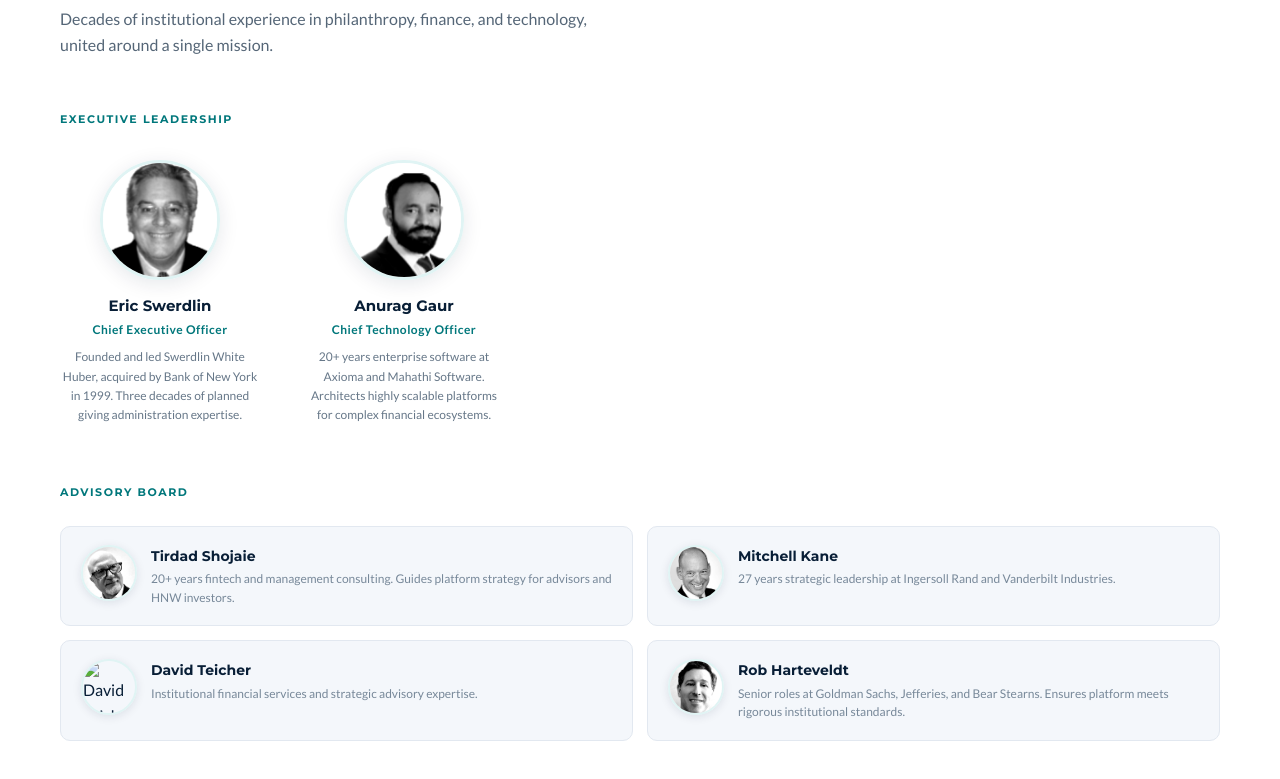
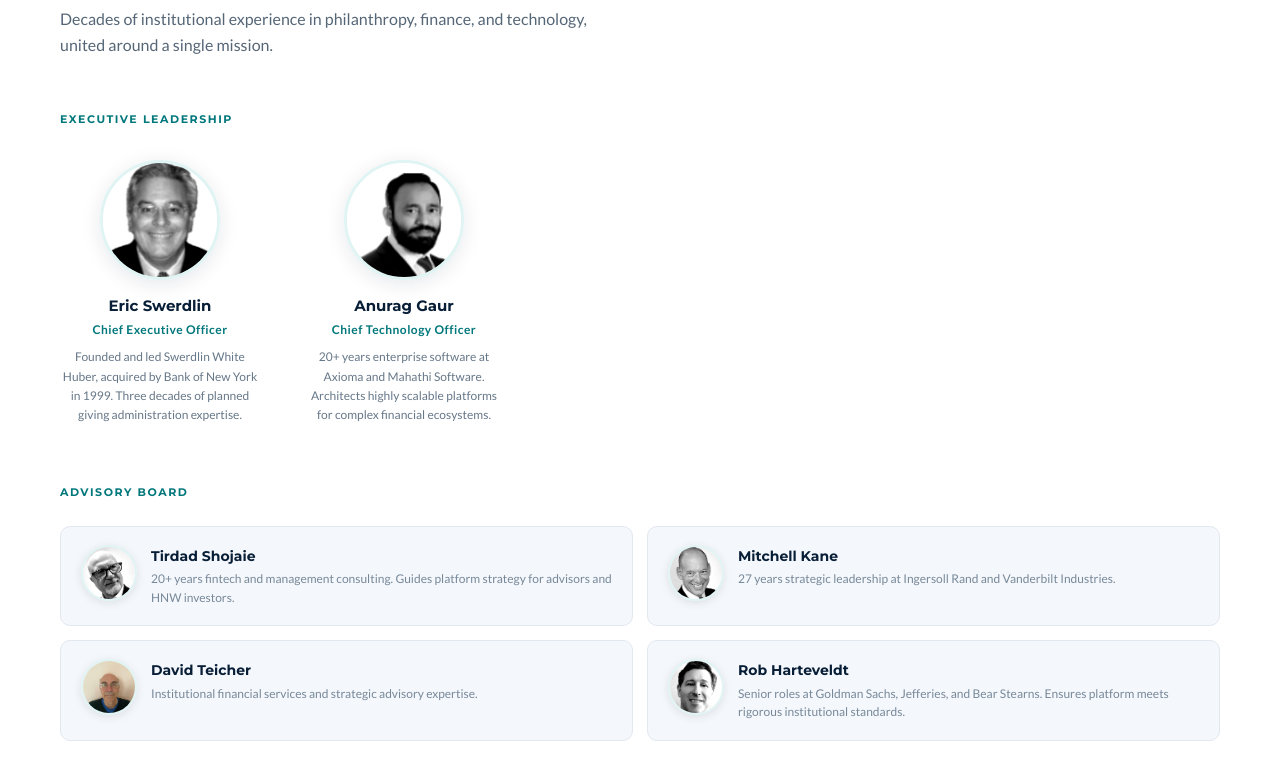
Before and after one commit to LucindaHayes/GiftingNetwork, a plain HTML site: page index.html in a window 1280 px wide. Shown: the part 11185-11964 px from the top of the page. Drawn offline with Linux system fonts and the light colour scheme.

Commit message:
Add files via upload
fix image of David.

```diff
--- a/index.html
+++ b/index.html
@@ -1083,7 +1083,7 @@
         <div><div class="advisor-name-l">Mitchell Kane</div><div class="advisor-cred-l">27 years strategic leadership at Ingersoll Rand and Vanderbilt Industries.</div></div>
       </div>
       <div class="advisor-item-l">
-        <div class="advisor-photo-l"><img src="David%20Teicher.png" alt="David Teicher"></div>
+        <div class="advisor-photo-l"><img src="david-teicher.png" alt="David Teicher"></div>
         <div><div class="advisor-name-l">David Teicher</div><div class="advisor-cred-l">Institutional financial services and strategic advisory expertise.</div></div>
       </div>
       <div class="advisor-item-l">
```
Also changed, not shown: david-teicher.png (added).
